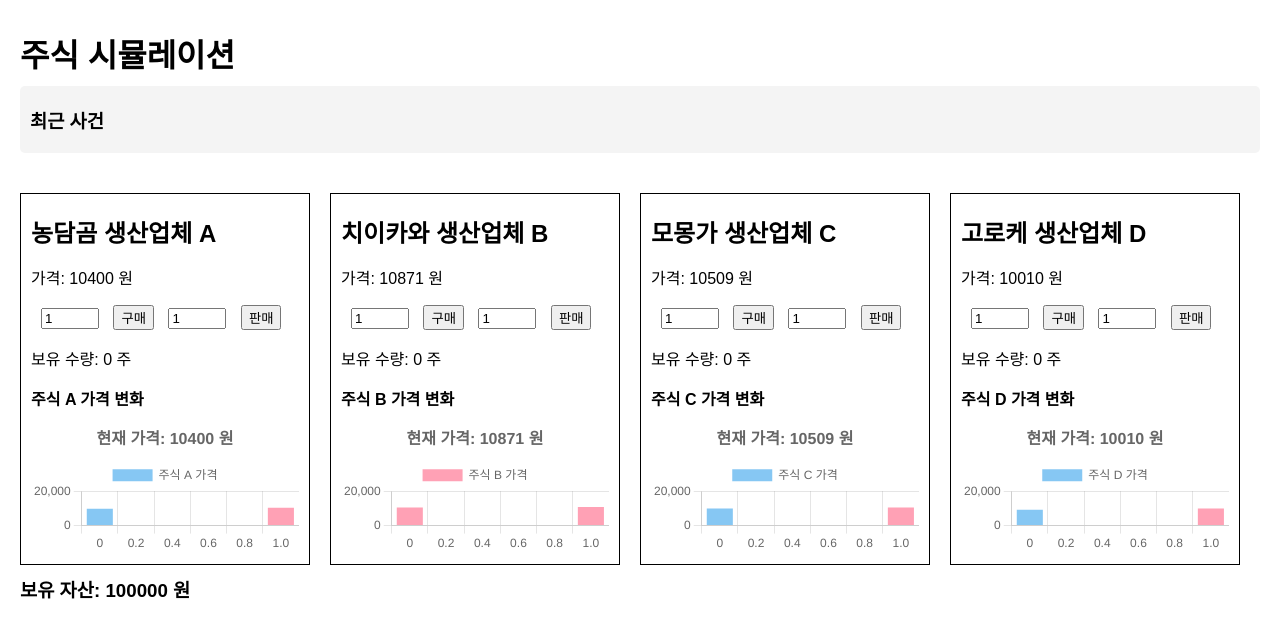
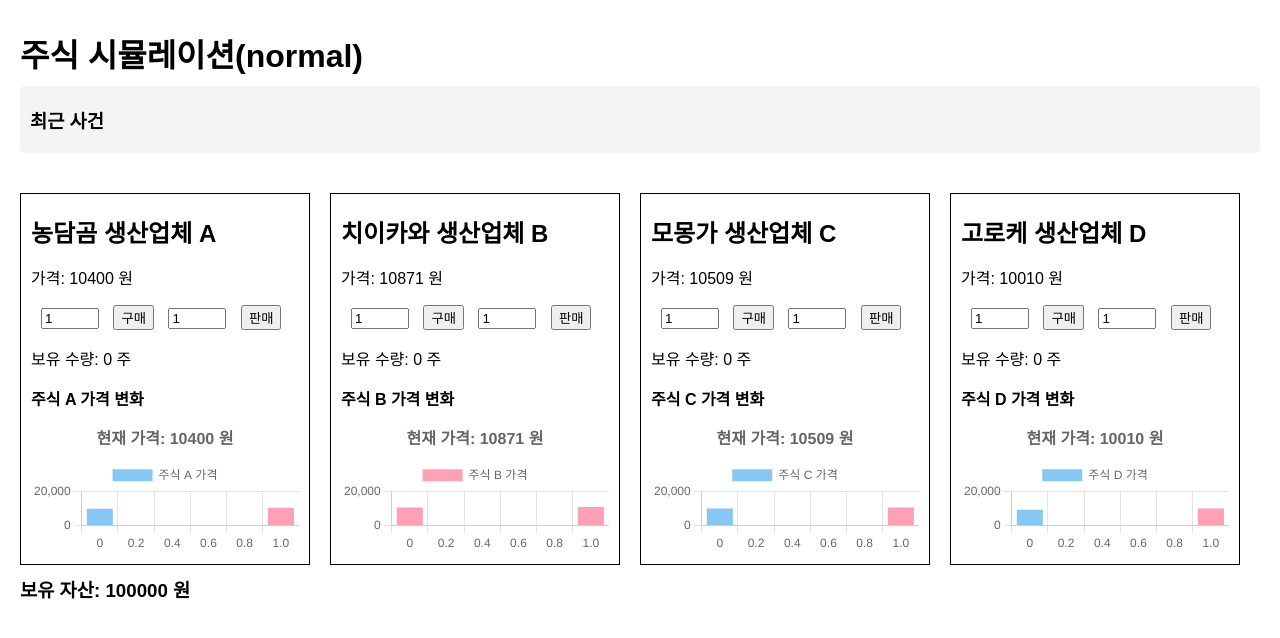
Before and after one commit to Hwiseonge/jusic_simulation, a plain HTML site: page index.html in a window 1280 px wide. Drawn offline with nearby package versions, Linux system fonts and the light colour scheme.

Commit message:
Update index.html

```diff
--- a/index.html
+++ b/index.html
@@ -3,7 +3,7 @@
 <head>
     <meta charset="UTF-8">
     <meta name="viewport" content="width=device-width, initial-scale=1.0">
-    <title>주식 시뮬레이션(노말)</title>
+    <title>주식 시뮬레이션(normal)</title>
     <!DOCTYPE html>
     <html lang="ko">
     <head>
@@ -118,7 +118,7 @@
         <script src="https://cdn.jsdelivr.net/npm/chart.js"></script>
     </head>
     <body>
-        <h1>주식 시뮬레이션</h1>
+        <h1>주식 시뮬레이션(normal)</h1>
 
         <!-- 이달의 뉴스 섹션 -->
         <div id="news">
```
